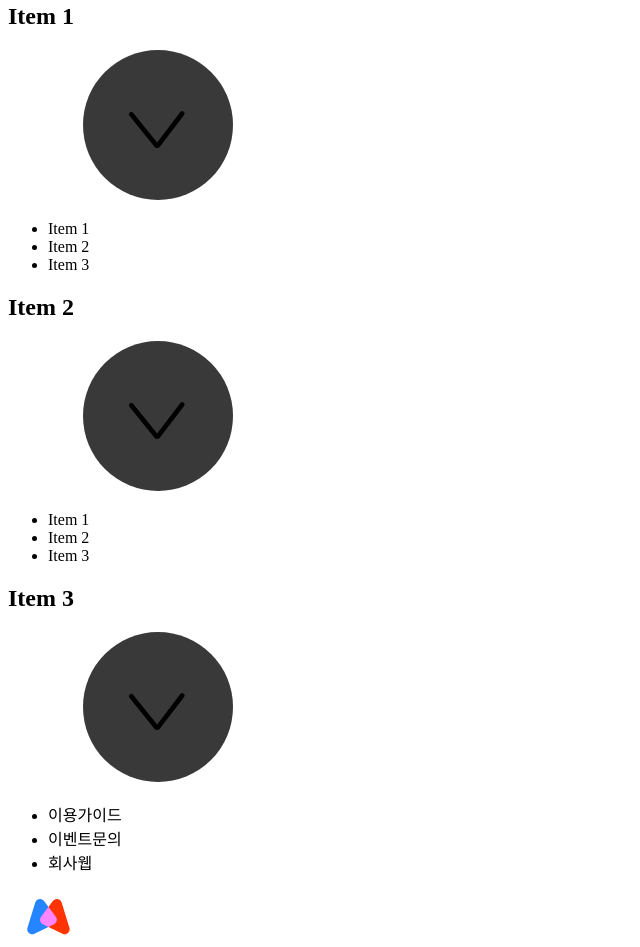
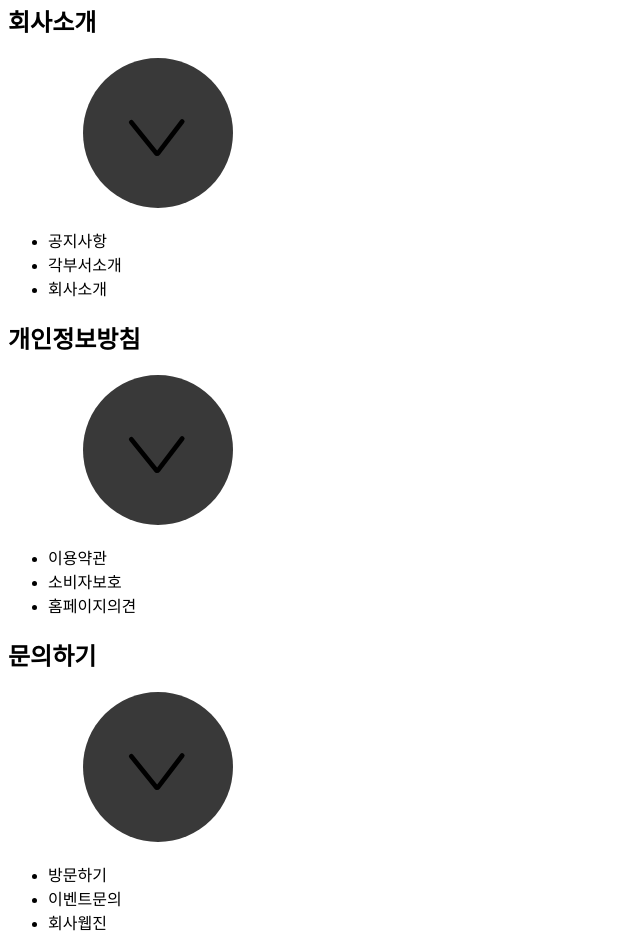
Before and after one commit to lecturewww/Tuts_project01, a website built with Parcel: page index.html in a window 1280 px wide. Shown: the part 3464-4411 px from the top of the page, without its empty margins (0-640 px from the left). Built offline with nearby package versions, Linux system fonts and the light colour scheme; files whose address does not match are found by name.

Commit message:
Update index.html

```diff
--- a/index.html
+++ b/index.html
@@ -190,7 +190,7 @@
         <!-- 1번째 -->
         <section class="collapsible collapsible--expanded footer__section">
             <header class="collapsible__header">
-                <h2 class="collapsible__heading">Item 1</h2>
+                <h2 class="collapsible__heading">회사소개</h2>
                 <!-- icon html 가져온다-->
 
                     <svg class="icon icon--white collapsible__chevron">
@@ -201,16 +201,16 @@
             <div class="collapsible__content">
                 <!-- list.html -->
                 <ul class="list ">
-                    <li class="list__item">Item 1</li>
-                    <li class="list__item">Item 2</li>
-                    <li class="list__item">Item 3</li>
+                    <li class="list__item">공지사항</li>
+                    <li class="list__item">각부서소개</li>
+                    <li class="list__item">회사소개</li>
                   </ul>
         </section>
 
         <!-- 2번째 -->
         <section class="collapsible footer__section">
             <header class="collapsible__header">
-                <h2 class="collapsible__heading">Item 2</h2>
+                <h2 class="collapsible__heading">개인정보방침</h2>
                 <!-- icon html 가져온다-->
 
                     <svg class="icon icon--white collapsible__chevron">
@@ -221,16 +221,16 @@
             <div class="collapsible__content">
                 <!-- Lorem ipsum dolor sit, amet consectetur adipisicing elit. Natus fugit atque -->
                 <ul class="list">
-                    <li class="list__item">Item 1</li>
-                    <li class="list__item">Item 2</li>
-                    <li class="list__item">Item 3</li>
+                    <li class="list__item">이용약관</li>
+                    <li class="list__item">소비자보호</li>
+                    <li class="list__item">홈페이지의견</li>
                   </ul>
             </div>
         </section>
     <!-- 3번째 -->
         <section class="collapsible footer__section">
             <header class="collapsible__header">
-                <h2 class="collapsible__heading">Item 3</h2>
+                <h2 class="collapsible__heading">문의하기</h2>
                 <!-- icon html 가져온다-->
 
                     <svg class="icon icon--white collapsible__chevron">
@@ -240,9 +240,9 @@
             </header>
             <div class="collapsible__content">
                 <ul class="list">
-                    <li class="list__item">이용가이드</li>
+                    <li class="list__item">방문하기</li>
                     <li class="list__item">이벤트문의</li>
-                    <li class="list__item">회사웹</li>
+                    <li class="list__item">회사웹진</li>
                   </ul>
                 <!-- Lorem ipsum dolor sit, amet consectetur adipisicing elit. Natus fugit at -->
             </div>
```
